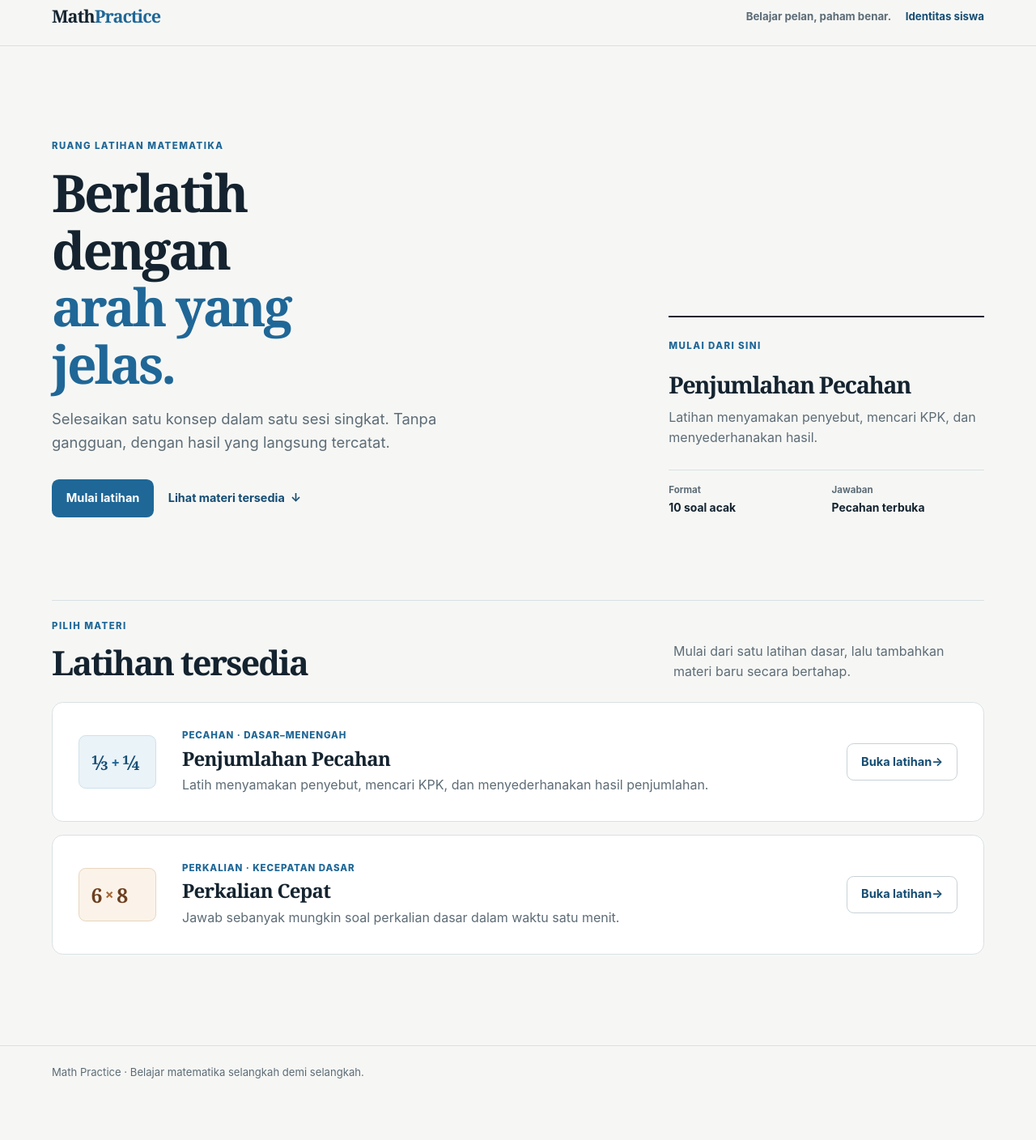
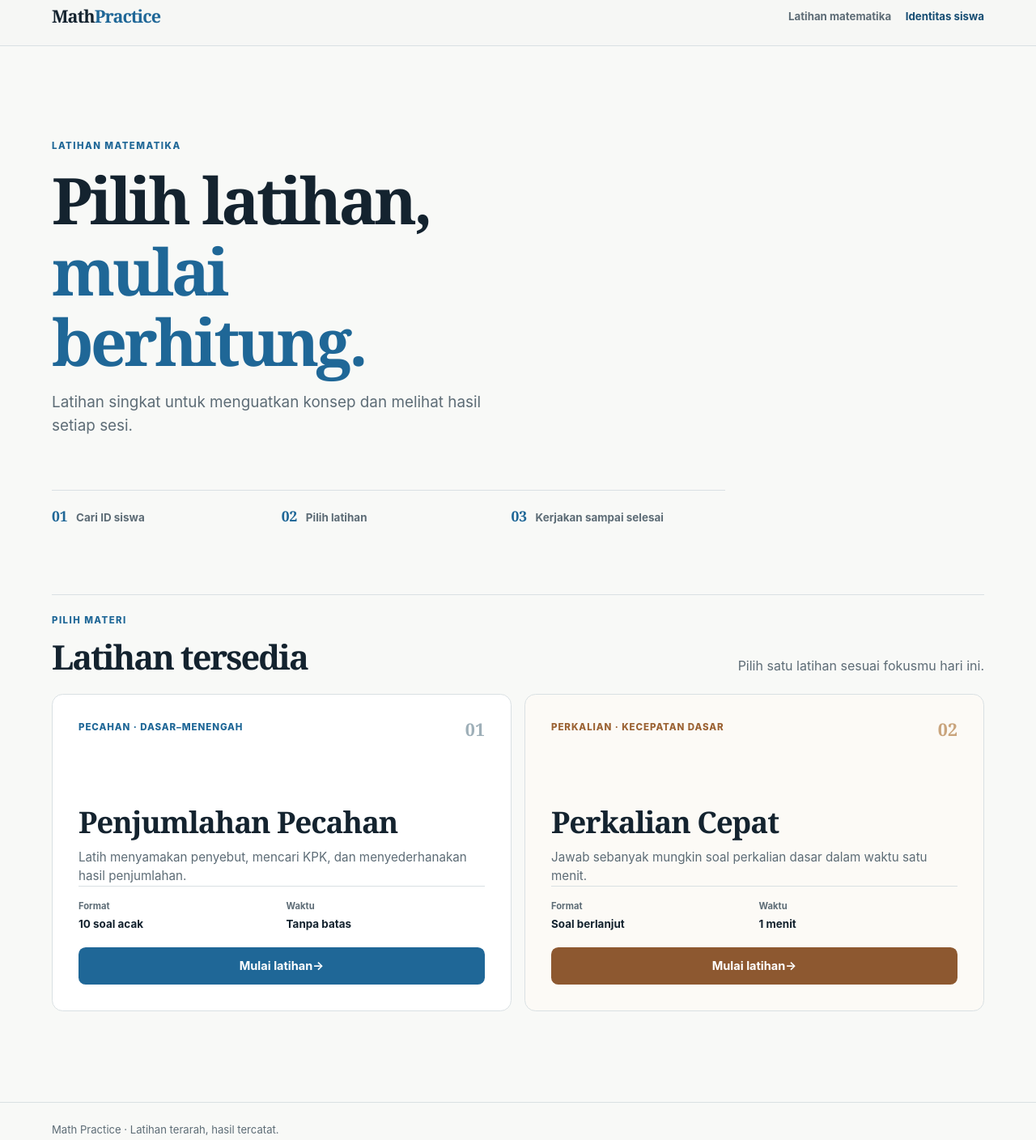
Before and after one commit to ramadhanwahyu/matematika, a plain HTML site: page index.html in a window 1280 px wide. Shown: the part 16-1424 px from the top of the page at 81% size. Before the commit the page ends 1373 px from the top, so only its background shows below. Drawn offline with Linux system fonts and the light colour scheme.

Commit message:
redesign lagi

```diff
--- a/css/style.css
+++ b/css/style.css
@@ -79,6 +79,36 @@ h3 { margin-bottom: .45rem; font-family: var(--font-display); font-size: 1.5rem;
 .exercise-content p:last-child { max-width: 43rem; margin: 0; color: var(--color-muted); }
 .site-footer { padding: 1.4rem 0; border-top: 1px solid var(--color-border); color: var(--color-muted); font-size: .82rem; }
 .site-footer p { margin: 0; }
+
+.home-page { background: #f8f9f7; }
+.home-intro { padding: clamp(4.2rem, 9vw, 7.2rem) 0 clamp(3.2rem, 7vw, 5.2rem); }
+.home-intro h1 { max-width: 11ch; margin-bottom: 1.05rem; font-size: clamp(3rem, 6.2vw, 5.6rem); }
+.home-intro h1 span { color: var(--color-primary); }
+.home-description { max-width: 35rem; margin: 0; color: var(--color-muted); font-size: clamp(1.04rem, 1.7vw, 1.18rem); }
+.home-steps { display: grid; grid-template-columns: repeat(3, minmax(0, 1fr)); gap: 1.2rem; max-width: 52rem; margin: clamp(2.8rem, 6vw, 4rem) 0 0; padding: 1.15rem 0 0; border-top: 1px solid var(--color-border); list-style: none; }
+.home-steps li { display: flex; gap: .65rem; align-items: baseline; min-width: 0; }
+.home-steps span { color: var(--color-primary); font-family: var(--font-display); font-size: 1.1rem; font-weight: 700; }
+.home-steps p { margin: 0; color: var(--color-muted); font-size: .84rem; font-weight: 700; }
+.home-catalog { padding-bottom: clamp(4.5rem, 9vw, 7rem); }
+.home-catalog .section-heading { margin-bottom: 1.4rem; }
+.home-exercise-grid { display: grid; grid-template-columns: repeat(2, minmax(0, 1fr)); gap: 1rem; }
+.home-exercise-card { display: flex; flex-direction: column; min-height: 23rem; padding: clamp(1.4rem, 3vw, 2rem); transition: border-color 160ms ease, transform 160ms ease; }
+.home-exercise-card:hover { border-color: #97b7c9; transform: translateY(-2px); }
+.exercise-card-topline { display: flex; align-items: start; justify-content: space-between; gap: 1rem; }
+.exercise-card-topline .exercise-label { margin: 0; }
+.exercise-number { color: #9eafb8; font-family: var(--font-display); font-size: 1.35rem; font-weight: 700; line-height: 1; }
+.home-exercise-card .exercise-content { margin-top: clamp(2.6rem, 7vw, 5.2rem); }
+.home-exercise-card h3 { margin-bottom: .7rem; font-size: clamp(1.75rem, 3vw, 2.3rem); }
+.home-exercise-card .exercise-content p:last-child { font-size: .95rem; }
+.exercise-facts { display: grid; grid-template-columns: repeat(2, 1fr); gap: .7rem; margin: auto 0 1.15rem; padding-top: 1rem; border-top: 1px solid var(--color-border); }
+.exercise-facts dt { color: var(--color-muted); font-size: .7rem; font-weight: 750; }
+.exercise-facts dd { margin: .16rem 0 0; color: var(--color-ink); font-size: .84rem; font-weight: 750; }
+.home-exercise-card-speed { background: #fcfaf6; }
+.home-exercise-card-speed:hover { border-color: #d0ad87; }
+.home-exercise-card-speed .exercise-number { color: #c9a47c; }
+.home-exercise-card-speed .exercise-label { color: #9b6233; }
+.home-exercise-card-speed .button-primary { background: #8d5830; }
+.home-exercise-card-speed .button-primary:hover { background: #704323; }
 
 .quiz-page { background: #f1f4f3; }
 .quiz-main { display: grid; min-height: calc(100vh - 4.5rem); place-items: center; padding-block: clamp(2.25rem, 6vw, 4.5rem); }
@@ -176,6 +206,8 @@ h3 { margin-bottom: .45rem; font-family: var(--font-display); font-size: 1.5rem;
   .section-heading > p { margin-top: .75rem; }
   .exercise-card { grid-template-columns: auto minmax(0, 1fr); }
   .exercise-card .button { grid-column: 1 / -1; width: 100%; }
+  .home-exercise-grid { grid-template-columns: 1fr; }
+  .home-exercise-card { min-height: 19rem; }
 }
 @media (max-width: 480px) {
   .container { width: min(100% - 2rem, 72rem); }
@@ -199,5 +231,9 @@ h3 { margin-bottom: .45rem; font-family: var(--font-display); font-size: 1.5rem;
   .result-actions .button { width: 100%; }
   .student-id-row { grid-template-columns: 1fr; }
   .student-id-row .button { width: 100%; }
+  .home-intro { padding-top: 3.8rem; }
+  .home-steps { grid-template-columns: 1fr; gap: .65rem; }
+  .home-exercise-card { min-height: 0; }
+  .home-exercise-card .exercise-content { margin-top: 2.5rem; }
 }
 @media (prefers-reduced-motion: reduce) { *, *::before, *::after { scroll-behavior: auto !important; transition-duration: .01ms !important; animation-duration: .01ms !important; animation-iteration-count: 1 !important; } }
--- a/index.html
+++ b/index.html
@@ -7,81 +7,77 @@
     <title>Math Practice | Latihan Matematika</title>
     <link rel="stylesheet" href="css/style.css" />
   </head>
-  <body>
+  <body class="home-page">
     <header class="site-header">
       <div class="container header-inner">
         <a class="brand" href="index.html" aria-label="Math Practice, beranda">Math<span>Practice</span></a>
-        <div class="header-actions">
-          <p class="header-note">Belajar pelan, paham benar.</p>
-          <a class="student-link" href="student.html">Identitas siswa</a>
-        </div>
+        <nav class="header-actions" aria-label="Navigasi utama">
+          <p class="header-note">Latihan matematika</p>
+          <a class="student-link" data-student-link href="student.html">Identitas siswa</a>
+        </nav>
       </div>
     </header>
 
     <main>
-      <section class="hero">
-        <div class="container hero-layout">
-          <div class="hero-copy">
-            <p class="eyebrow">Ruang latihan matematika</p>
-            <h1>Berlatih dengan <span>arah yang jelas.</span></h1>
-            <p class="hero-description">Selesaikan satu konsep dalam satu sesi singkat. Tanpa gangguan, dengan hasil yang langsung tercatat.</p>
-            <div class="hero-actions">
-              <a class="button button-primary" href="student.html?next=latihan/penjumlahan-pecahan.html">Mulai latihan</a>
-              <a class="text-link" href="#latihan">Lihat materi tersedia <span aria-hidden="true">↓</span></a>
-            </div>
-          </div>
-          <aside class="hero-panel" aria-label="Ringkasan latihan pertama">
-            <p class="panel-label">Mulai dari sini</p>
-            <h2>Penjumlahan Pecahan</h2>
-            <p>Latihan menyamakan penyebut, mencari KPK, dan menyederhanakan hasil.</p>
-            <dl class="panel-details">
-              <div><dt>Format</dt><dd>10 soal acak</dd></div>
-              <div><dt>Jawaban</dt><dd>Pecahan terbuka</dd></div>
-            </dl>
-          </aside>
+      <section class="home-intro">
+        <div class="container">
+          <p class="eyebrow">Latihan matematika</p>
+          <h1>Pilih latihan, <span>mulai berhitung.</span></h1>
+          <p class="home-description">Latihan singkat untuk menguatkan konsep dan melihat hasil setiap sesi.</p>
+          <ol class="home-steps" aria-label="Cara menggunakan Math Practice">
+            <li><span>01</span><p>Cari ID siswa</p></li>
+            <li><span>02</span><p>Pilih latihan</p></li>
+            <li><span>03</span><p>Kerjakan sampai selesai</p></li>
+          </ol>
         </div>
       </section>
 
-      <section id="latihan" class="exercise-section container" aria-labelledby="exercise-heading">
+      <section id="latihan" class="home-catalog container" aria-labelledby="exercise-heading">
         <div class="section-heading">
           <div>
             <p class="eyebrow">Pilih materi</p>
             <h2 id="exercise-heading">Latihan tersedia</h2>
           </div>
-          <p>Mulai dari satu latihan dasar, lalu tambahkan materi baru secara bertahap.</p>
+          <p>Pilih satu latihan sesuai fokusmu hari ini.</p>
         </div>
 
-        <div class="exercise-list">
-        <article class="card exercise-card">
-          <div class="exercise-icon" aria-hidden="true">
-            <span>⅓</span>
-            <small>+</small>
-            <span>¼</span>
+        <div class="home-exercise-grid">
+        <article class="card home-exercise-card">
+          <div class="exercise-card-topline">
+            <p class="exercise-label">Pecahan · Dasar–menengah</p>
+            <span class="exercise-number" aria-hidden="true">01</span>
           </div>
           <div class="exercise-content">
-            <p class="exercise-label">Pecahan · Dasar–menengah</p>
             <h3>Penjumlahan Pecahan</h3>
             <p>Latih menyamakan penyebut, mencari KPK, dan menyederhanakan hasil penjumlahan.</p>
           </div>
-          <a class="button button-outline" href="student.html?next=latihan/penjumlahan-pecahan.html">Buka latihan <span aria-hidden="true">→</span></a>
+          <dl class="exercise-facts">
+            <div><dt>Format</dt><dd>10 soal acak</dd></div>
+            <div><dt>Waktu</dt><dd>Tanpa batas</dd></div>
+          </dl>
+          <a class="button button-primary" href="student.html?next=latihan/penjumlahan-pecahan.html">Mulai latihan <span aria-hidden="true">→</span></a>
         </article>
-        <article class="card exercise-card">
-          <div class="exercise-icon exercise-icon-multiply" aria-hidden="true">
-            <span>6</span><small>×</small><span>8</span>
+        <article class="card home-exercise-card home-exercise-card-speed">
+          <div class="exercise-card-topline">
+            <p class="exercise-label">Perkalian · Kecepatan dasar</p>
+            <span class="exercise-number" aria-hidden="true">02</span>
           </div>
           <div class="exercise-content">
-            <p class="exercise-label">Perkalian · Kecepatan dasar</p>
             <h3>Perkalian Cepat</h3>
             <p>Jawab sebanyak mungkin soal perkalian dasar dalam waktu satu menit.</p>
           </div>
-          <a class="button button-outline" href="student.html?next=latihan/perkalian.html">Buka latihan <span aria-hidden="true">→</span></a>
+          <dl class="exercise-facts">
+            <div><dt>Format</dt><dd>Soal berlanjut</dd></div>
+            <div><dt>Waktu</dt><dd>1 menit</dd></div>
+          </dl>
+          <a class="button button-primary" href="student.html?next=latihan/perkalian.html">Mulai latihan <span aria-hidden="true">→</span></a>
         </article>
         </div>
       </section>
     </main>
 
     <footer class="site-footer">
-      <div class="container"><p>Math Practice · Belajar matematika selangkah demi selangkah.</p></div>
+      <div class="container"><p>Math Practice · Latihan terarah, hasil tercatat.</p></div>
     </footer>
     <script src="js/common.js"></script>
   </body>
--- a/js/common.js
+++ b/js/common.js
@@ -145,4 +145,9 @@
     }
     return responseData.student || null;
   };
+
+  const savedStudent = window.MathPractice.getStudent();
+  document.querySelectorAll("[data-student-link]").forEach(function (link) {
+    if (savedStudent) link.textContent = "Ganti identitas";
+  });
 })();
```
Also changed, not shown: 1 other file.
